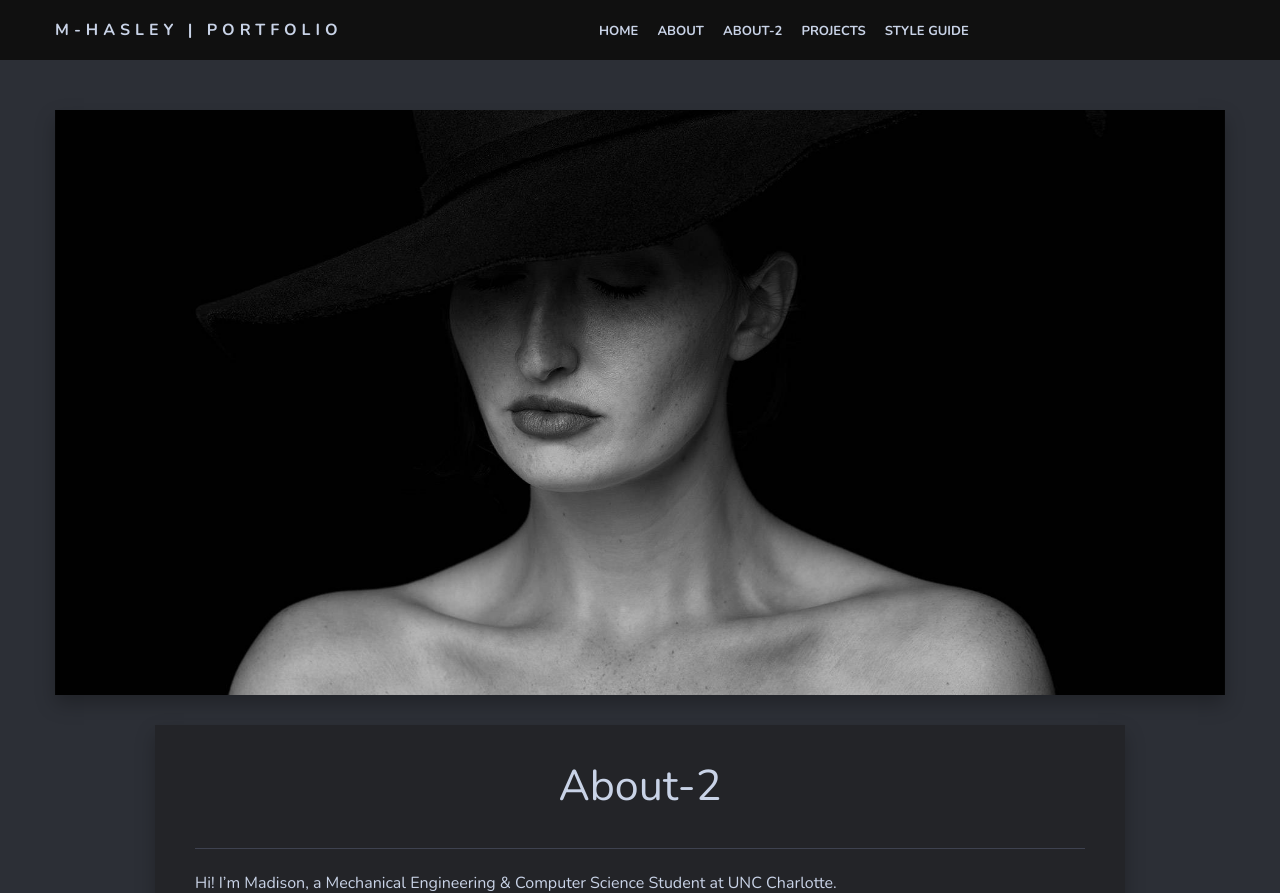
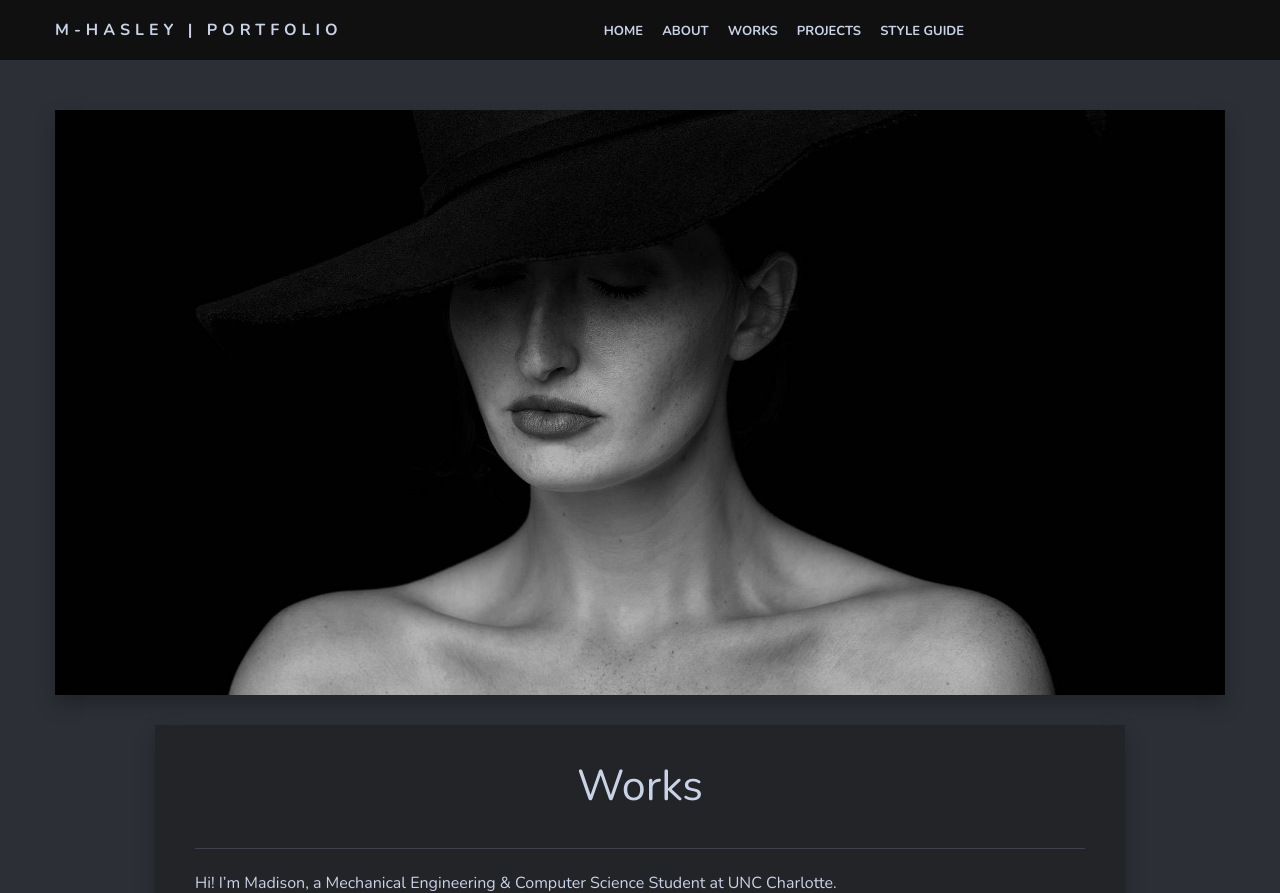
Before and after one commit to mhasley/mhasley.github.io, a Jekyll site: the page built from home.markdown, in a window 1280 px wide. Shown: the top 893 px of the page. Built offline with Jekyll 4.4.1, drawn with Linux system fonts in a browser that asks for light colours; nearby versions of some CDN libraries.

Commit message:
Update home.markdown

```diff
--- a/home.markdown
+++ b/home.markdown
@@ -1,8 +1,8 @@
 ---
 layout: page
-title: About-2
+title: Works
 image: 08.jpg
-permalink: /about-2/
+permalink: /Works/
 ---
 
 Hi! I'm Madison, a Mechanical Engineering & Computer Science Student at UNC Charlotte.
```
